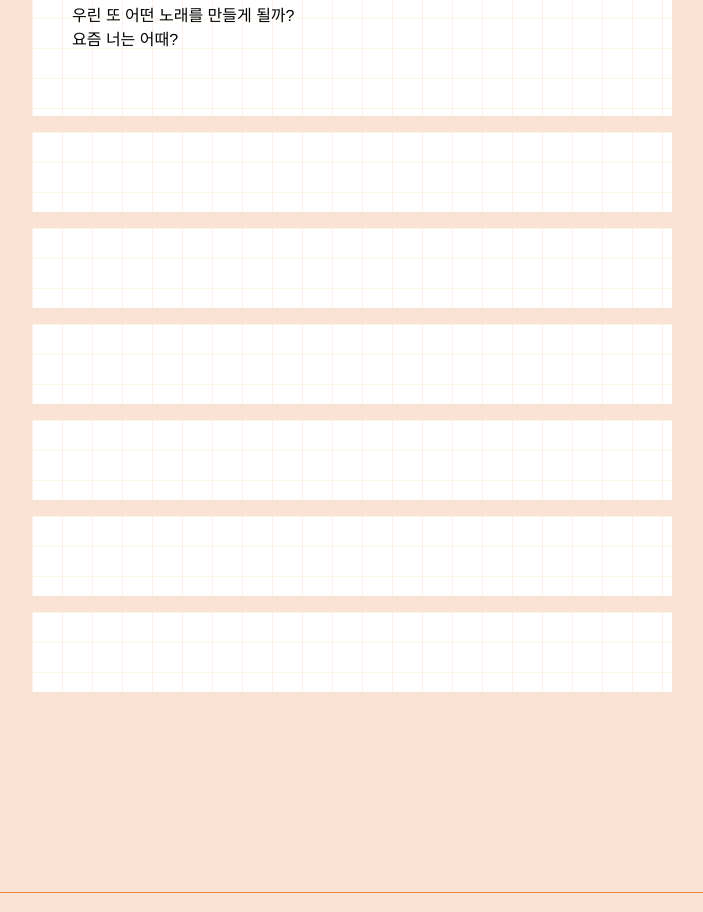
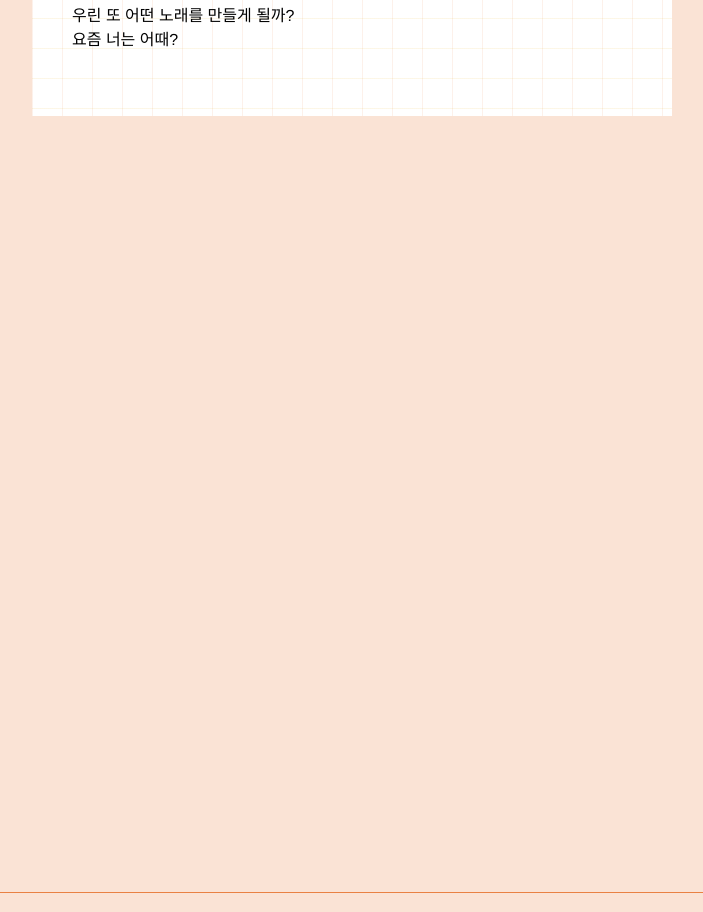
Before and after one commit to Yoon79/letters, a Next.js app: page / in a window 1280 px wide. Shown: the part 2000-2912 px from the top of the page, without its empty margins (288-991 px from the left). Built offline with nearby package versions, Linux system fonts and the light colour scheme; a web font is replaced by a local one.

Commit message:
아래 배경 정리

```diff
--- a/pages/components/main.tsx
+++ b/pages/components/main.tsx
@@ -304,84 +304,96 @@ export default function Main() {
           {/* Third Message */}
           <div
             ref={div3Ref}
-            className="select-none mt-4 bg-white p-10 w-auto"
-            style={{
-              backgroundImage: `
-                  linear-gradient(to right, rgba(233, 129, 67, 0.2) 0.1px, transparent 1px),
-                  linear-gradient(to bottom, rgba(233, 175, 32, 0.2) 0.1px, transparent 1px)
-                  `,
-              backgroundSize: "30px 30px", // 격자 크기 조절
-            }}>
+            className="select-none mt-4 bg-inherit p-10 w-auto"
+            style={
+              {
+                //   backgroundImage: `
+                //       linear-gradient(to right, rgba(233, 129, 67, 0.2) 0.1px, transparent 1px),
+                //       linear-gradient(to bottom, rgba(233, 175, 32, 0.2) 0.1px, transparent 1px)
+                //       `,
+                //   backgroundSize: "30px 30px", // 격자 크기 조절
+              }
+            }>
             <p></p>
           </div>
 
           {/* Forth Message */}
           <div
             ref={div4Ref}
-            className="select-none mt-4 bg-white p-10 w-auto"
-            style={{
-              backgroundImage: `
-                  linear-gradient(to right, rgba(233, 129, 67, 0.2) 0.1px, transparent 1px),
-                  linear-gradient(to bottom, rgba(233, 175, 32, 0.2) 0.1px, transparent 1px)
-                  `,
-              backgroundSize: "30px 30px", // 격자 크기 조절
-            }}>
+            className="select-none mt-4 bg-inherit p-10 w-auto"
+            style={
+              {
+                //   backgroundImage: `
+                //       linear-gradient(to right, rgba(233, 129, 67, 0.2) 0.1px, transparent 1px),
+                //       linear-gradient(to bottom, rgba(233, 175, 32, 0.2) 0.1px, transparent 1px)
+                //       `,
+                //   backgroundSize: "30px 30px", // 격자 크기 조절
+              }
+            }>
             <p></p>
           </div>
 
           {/* Fifth Message */}
           <div
             ref={div5Ref}
-            className="select-none mt-4 bg-white p-10 w-auto"
-            style={{
-              backgroundImage: `
-                  linear-gradient(to right, rgba(233, 129, 67, 0.2) 0.1px, transparent 1px),
-                  linear-gradient(to bottom, rgba(233, 175, 32, 0.2) 0.1px, transparent 1px)
-                  `,
-              backgroundSize: "30px 30px", // 격자 크기 조절
-            }}>
+            className="select-none mt-4 bg-inherit p-10 w-auto"
+            style={
+              {
+                //   backgroundImage: `
+                //       linear-gradient(to right, rgba(233, 129, 67, 0.2) 0.1px, transparent 1px),
+                //       linear-gradient(to bottom, rgba(233, 175, 32, 0.2) 0.1px, transparent 1px)
+                //       `,
+                //   backgroundSize: "30px 30px", // 격자 크기 조절
+              }
+            }>
             <p></p>
           </div>
 
           {/* sixth Message */}
           <div
             ref={div6Ref}
-            className="select-none mt-4 bg-white p-10 w-auto"
-            style={{
-              backgroundImage: `
-                  linear-gradient(to right, rgba(233, 129, 67, 0.2) 0.1px, transparent 1px),
-                  linear-gradient(to bottom, rgba(233, 175, 32, 0.2) 0.1px, transparent 1px)
-                  `,
-              backgroundSize: "30px 30px", // 격자 크기 조절
-            }}>
+            className="select-none mt-4 bg-inherit p-10 w-auto"
+            style={
+              {
+                //   backgroundImage: `
+                //       linear-gradient(to right, rgba(233, 129, 67, 0.2) 0.1px, transparent 1px),
+                //       linear-gradient(to bottom, rgba(233, 175, 32, 0.2) 0.1px, transparent 1px)
+                //       `,
+                //   backgroundSize: "30px 30px", // 격자 크기 조절
+              }
+            }>
             <p></p>
           </div>
 
           {/* Seventh Message */}
           <div
             ref={div7Ref}
-            className="select-none mt-4 bg-white p-10 w-auto"
-            style={{
-              backgroundImage: `
-                  linear-gradient(to right, rgba(233, 129, 67, 0.2) 0.1px, transparent 1px),
-                  linear-gradient(to bottom, rgba(233, 175, 32, 0.2) 0.1px, transparent 1px)
-                  `,
-              backgroundSize: "30px 30px", // 격자 크기 조절
-            }}>
+            className="select-none mt-4 bg-inherit p-10 w-auto"
+            style={
+              {
+                //   backgroundImage: `
+                //       linear-gradient(to right, rgba(233, 129, 67, 0.2) 0.1px, transparent 1px),
+                //       linear-gradient(to bottom, rgba(233, 175, 32, 0.2) 0.1px, transparent 1px)
+                //       `,
+                //   backgroundSize: "30px 30px", // 격자 크기 조절
+              }
+            }>
             <p></p>
           </div>
 
           {/* Eightth Message */}
           <div
             ref={div8Ref}
-            className="select-none mt-4 bg-white p-10 w-auto"
-            style={{
-              backgroundImage: `
-                  linear-gradient(to right, rgba(233, 129, 67, 0.2) 0.1px, transparent 1px),
-                  linear-gradient(to bottom, rgba(233, 175, 32, 0.2) 0.1px, transparent 1px)
-                  `,
-              backgroundSize: "30px 30px", // 격자 크기 조절
-            }}>
+            className="select-none mt-4 bg-inherit p-10 w-auto"
+            style={
+              {
+                //   backgroundImage: `
+                //       linear-gradient(to right, rgba(233, 129, 67, 0.2) 0.1px, transparent 1px),
+                //       linear-gradient(to bottom, rgba(233, 175, 32, 0.2) 0.1px, transparent 1px)
+                //       `,
+                //   backgroundSize: "30px 30px", // 격자 크기 조절
+              }
+            }>
             <p></p>
           </div>
         </div>
```
